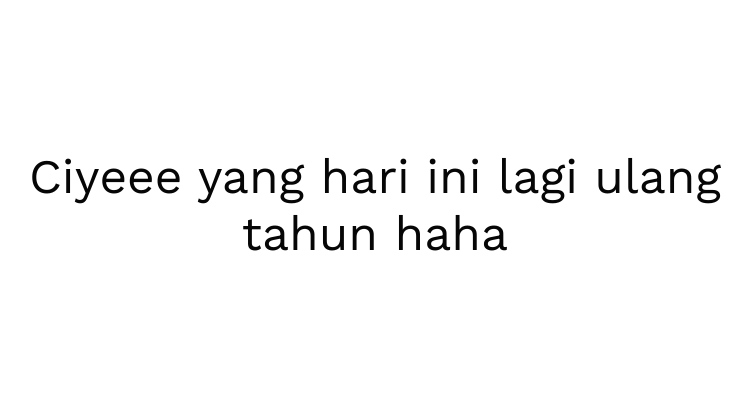
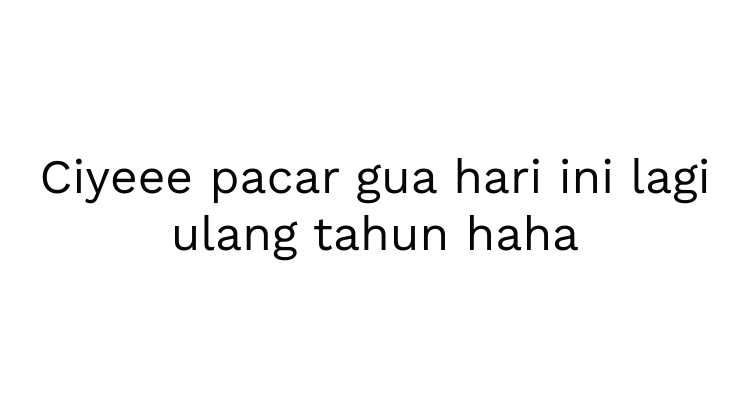
Before and after one commit to siigitmardiansyaah/hbd_wiako, a website: page index.html in a window 1280 px wide. Shown: the part 60-476 px from the top of the page, without its empty margins (265-1017 px from the left). Drawn offline with nearby package versions, Linux system fonts and the light colour scheme.

Commit message:
Update index.html

```diff
--- a/index.html
+++ b/index.html
@@ -24,7 +24,7 @@
       <p class="two" id="greetingText">I really love you so much hehehe</p>
     </div>
     <div class="three">
-      <p>Ciyeee yang hari ini lagi ulang tahun haha</p>
+      <p>Ciyeee pacar gua hari ini lagi ulang tahun haha</p>
     </div>
     <div class="four">
       <div class="text-box">
```
